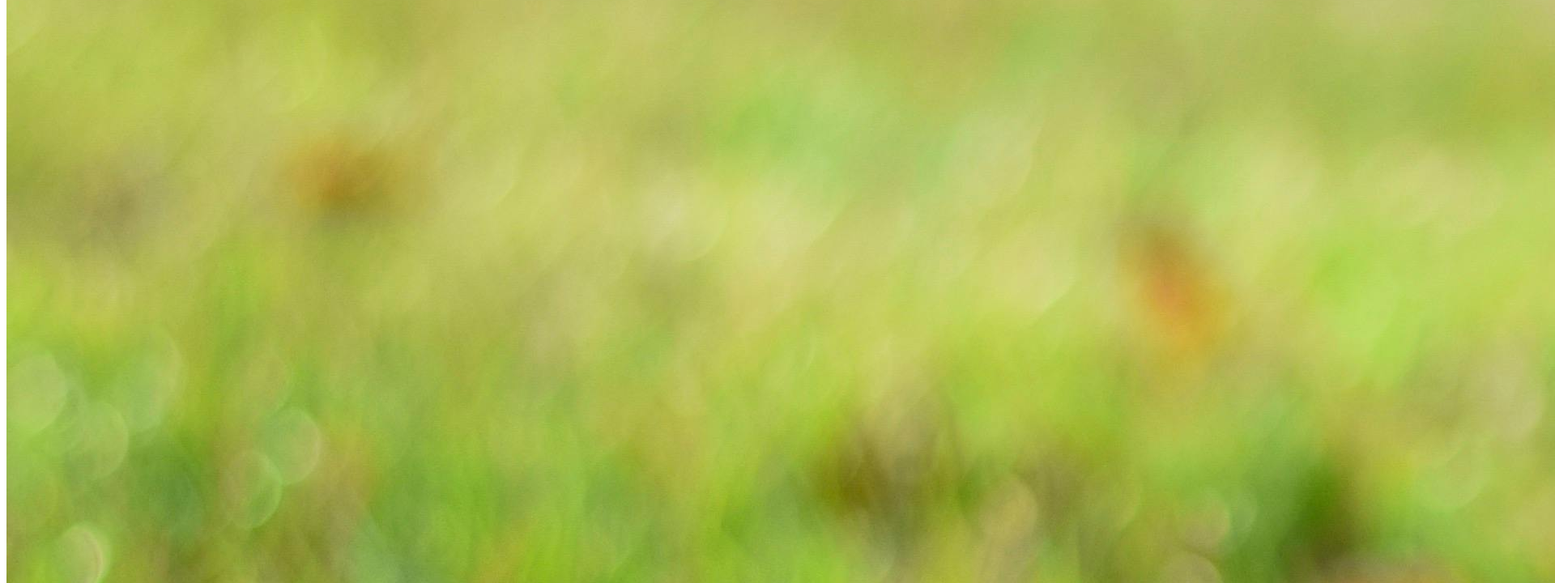
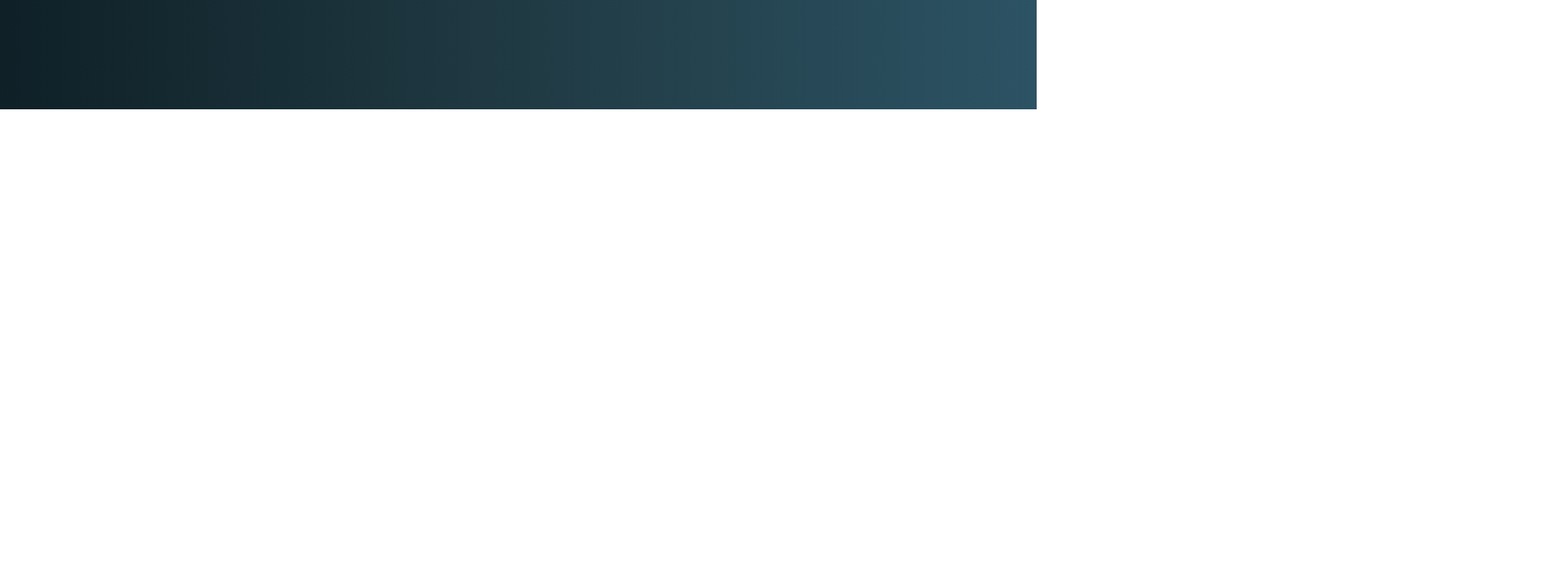
Before and after one commit to psathwik-AIML/shakthi, a plain HTML site: page index.html in a window 1280 px wide. Shown: the part 665-1385 px from the top of the page at 81% size, 1920 px wide, since content can reach past the window. After the commit the page ends 800 px from the top, so only its background shows below. Drawn offline with nearby package versions, Linux system fonts and the light colour scheme; files that its build step writes are made by us from their sources; the site is published under a folder, as on GitHub Pages, so addresses that start at the root find nothing.

Commit message:
Update index.html

```diff
--- a/index.html
+++ b/index.html
@@ -5,7 +5,7 @@
     <meta name="viewport" content="width=device-width, initial-scale=1.0">
     <link rel="stylesheet" href="https://cdnjs.cloudflare.com/ajax/libs/font-awesome/6.7.1/css/all.min.css">
     <title>SATHWIK</title>
-    <link rel="stylesheet" href="/CSS/in.css">
+    <link rel="stylesheet" href="in.css">
     <link rel="stylesheet" href="https://unpkg.com/aos@next/dist/aos.css" />
 </head>
 <body>
```
